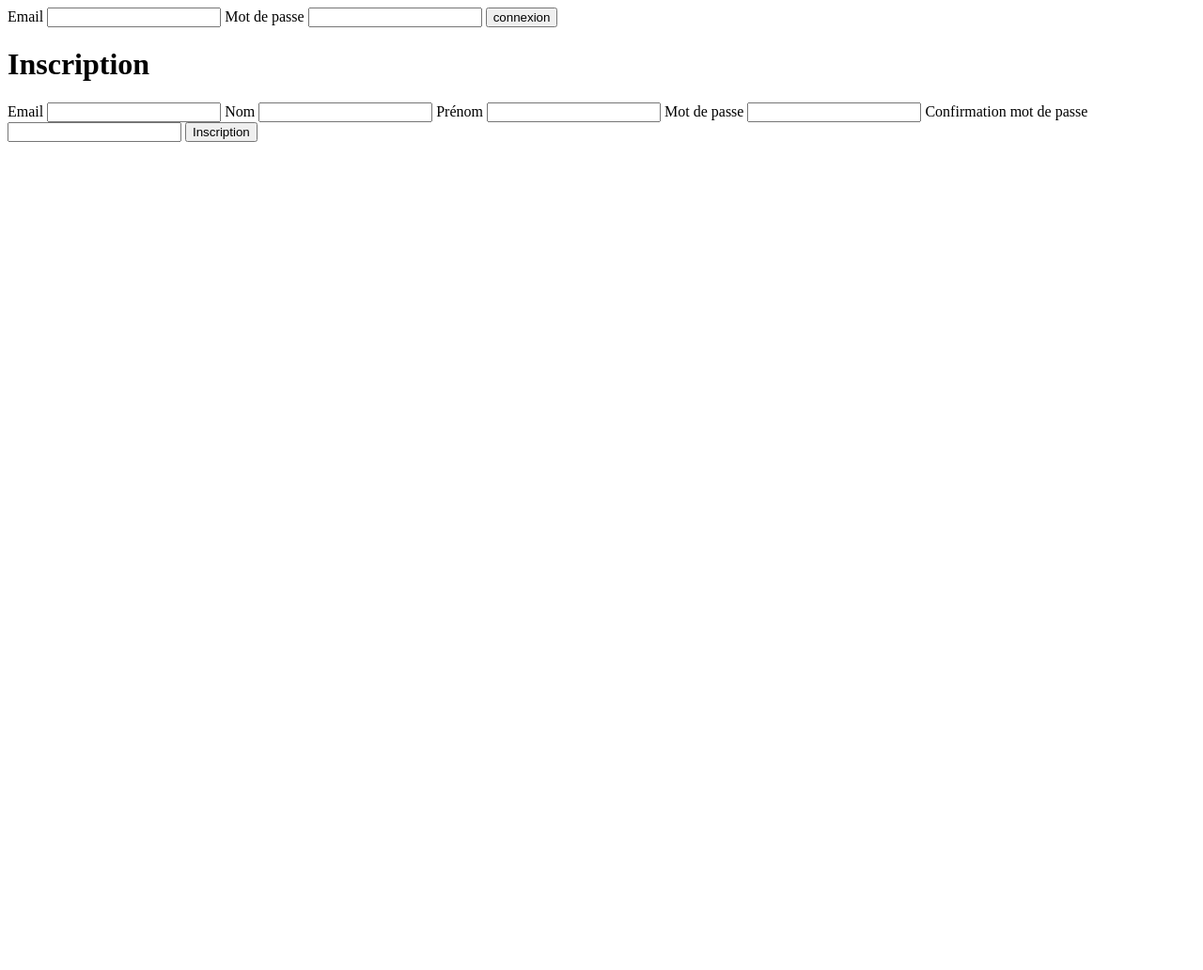
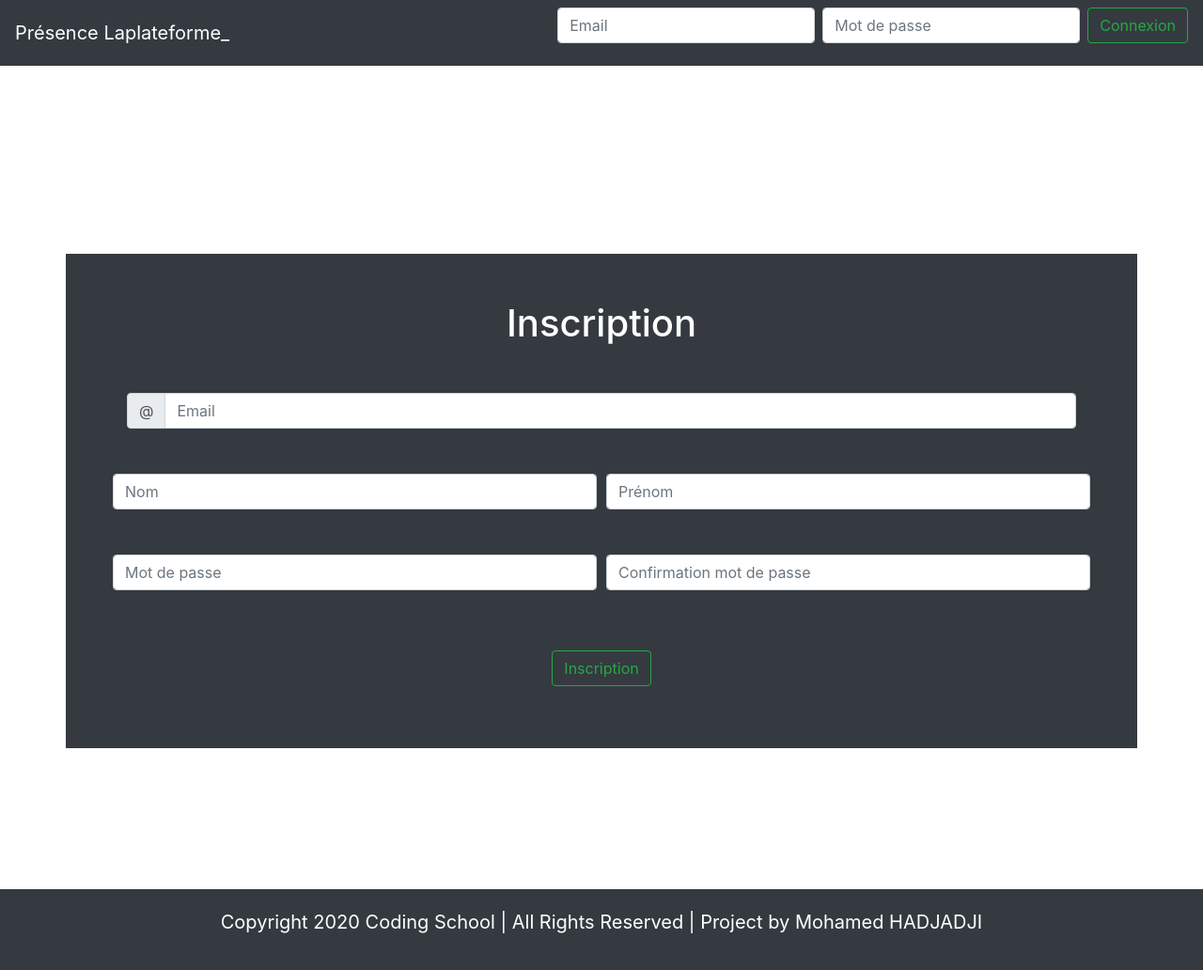
Before and after one commit to mohamed-hadjadji/runtrack4, a PHP site: page / in a window 1280 px wide. Shown: the whole page at 94% size. Before the commit the page ends 151 px from the top, so only its background shows below. Run offline with PHP 8.4, Linux system fonts and the light colour scheme.

Commit message:
style index

```diff
--- a/bigjob/class.php
+++ b/bigjob/class.php
@@ -31,7 +31,7 @@
            if ($trouve==false)
            {
             $sql = $connexion->query( "INSERT INTO utilisateurs (email,nom,prenom,password,rank)
-                VALUES ('$email','$nom','$prenom','$mdp','eleve')");
+                VALUES ('$email','$nom','$prenom','$mdp','moderateur')");
             header('location:index.php');
             }
            }
@@ -92,5 +92,13 @@
 
       header('Location: calendrier.php');
    }
+
+   public function get_reservation()
+   {
+      $connexion = new PDO('mysql:host=localhost;dbname=bigjob', 'root', '');
+
+      $requeteres = $connexion->query("SELECT nom,prenom,datedebut,datefin FROM utilisateurs INNER JOIN presences WHERE utilisateurs.id = id_user");
+
+   }
 }
 ?>
--- a/bigjob/index.php
+++ b/bigjob/index.php
@@ -34,18 +34,22 @@
     <html>
         <head>
             <meta charset="utf-8">
-            <link rel="stylesheet" type="text/css" href="">
+            <link rel="stylesheet" href="https://stackpath.bootstrapcdn.com/bootstrap/4.4.1/css/bootstrap.min.css" integrity="sha384-Vkoo8x4CGsO3+Hhxv8T/Q5PaXtkKtu6ug5TOeNV6gBiFeWPGFN9MuhOf23Q9Ifjh" crossorigin="anonymous">
+            <script src="https://code.jquery.com/jquery-3.4.1.slim.min.js" integrity="sha384-J6qa4849blE2+poT4WnyKhv5vZF5SrPo0iEjwBvKU7imGFAV0wwj1yYfoRSJoZ+n" crossorigin="anonymous"></script>
+            <script src="https://cdn.jsdelivr.net/npm/popper.js@1.16.0/dist/umd/popper.min.js" integrity="sha384-Q6E9RHvbIyZFJoft+2mJbHaEWldlvI9IOYy5n3zV9zzTtmI3UksdQRVvoxMfooAo" crossorigin="anonymous"></script>
+            <script src="https://stackpath.bootstrapcdn.com/bootstrap/4.4.1/js/bootstrap.min.js" integrity="sha384-wfSDF2E50Y2D1uUdj0O3uMBJnjuUD4Ih7YwaYd1iqfktj0Uod8GCExl3Og8ifwB6" crossorigin="anonymous"></script>
+            <link rel="stylesheet" type="text/css" href="styles/style.css">
         <title>Accueil</title>
         </head>
         <body class="">
             <header>
+                <nav class="navbar navbar-dark bg-dark">
+                  <a class="navbar-brand">Présence Laplateforme_</a>
+                  <form class="form-inline" method='POST'>
+                        <input class="form-control mr-sm-2" type="text" placeholder="Email" aria-label="Search" pattern=".+@laplateforme.io" name='email' required>
+                        <input class="form-control mr-sm-2" type="password" placeholder="Mot de passe" aria-label="Search"  name='mdp' required>
+                        <button class="btn btn-outline-success my-2 my-sm-0" type="submit" name="connexion">Connexion</button>
 
-            <form action='' method='POST'>
-                    <label> Email </label>
-                    <input type='text' pattern=".+@laplateforme.io" name='email' required>
-                    <label> Mot de passe </label>
-                    <input type='password' name='mdp' required>
-                    <input type='submit' name='connexion' value='connexion'>
                             <?php
                                     if(isset($_GET['erreur']))
                                     {
@@ -58,24 +62,45 @@
                     </form>
             </header>
             <main>
-                <h1> Inscription </h1>
+                <section class="container navbar-dark bg-dark">
+                    <h1 class="text-center"> Inscription </h1>
 
                     <form action='' method='POST'>
-                    <label> Email </label>
-                    <input type='text' pattern=".+@laplateforme.io" name='email' required>
-                    <label> Nom </label>
-                    <input type='text' name='nom' required>
-                    <label> Prénom </label>
-                    <input type='text' name='prenom' required>
-                    <label> Mot de passe </label>
-                    <input type='password' name='mdp1' required>
-                    <label> Confirmation mot de passe </label>
-                    <input type='password' name='mdp2' required>
+                        <div class="col-sm-12 my-4">
+                            <div class="input-group">
+                            <div class="input-group-prepend">
+                                <div class="input-group-text">@</div>
+                            </div>
+                            <input type='text' pattern=".+@laplateforme.io" name='email' class="form-control" id="inlineFormInputGroupUsername" placeholder="Email" required>
+                            </div>
+                        </div>
+                        <div class="form-row">
 
-                    <input type='submit' name='inscription' value='Inscription'>
+                            <div class="col my-4">
+                                <input type='text' class="form-control" name='nom' placeholder="Nom" required>
+                            </div>
 
+                            <div class="col my-4">
+                                <input type='text' class="form-control" name='prenom' placeholder="Prénom" required>
+                            </div>
+                        </div>
+                        <div class="form-row">
+                           <div class="col my-4">
+                                <input type='password' class="form-control" name='mdp1' placeholder="Mot de passe" required>
+                            </div>
+                            <div class="col my-4">
+                                <input type='password' class="form-control" name='mdp2' placeholder="Confirmation mot de passe" required>
+                            </div>
+                        </div>
+                        <div class="bout">
+                            <button class="btn btn-outline-success my-2 my-sm-0" type="submit" name="inscription">Inscription</button>
+                        </div>
                     </form>
+                </section>
             </main>
+            <footer class="foot navbar-dark bg-dark">
+                <p> Copyright 2020 Coding School | All Rights Reserved | Project by Mohamed HADJADJI</p>
+            </footer>
         </body>
     </html>
 <?php
--- /dev/null
+++ b/bigjob/styles/style.css
@@ -0,0 +1,22 @@
+.container{
+	margin-top: 200px;
+	padding: 50px;
+	margin-bottom: 150px;
+}
+
+.text-center{
+	color: white;
+	margin-bottom: 50px;
+}
+
+.bout{
+	display: flex;
+	justify-content: center;
+	margin-top: 40px;
+}
+.foot{
+	padding: 20px;
+	text-align: center;
+	color: white;
+	font-size: 20px;
+}
```
Lines whose indentation alone changed are shown as unchanged.
